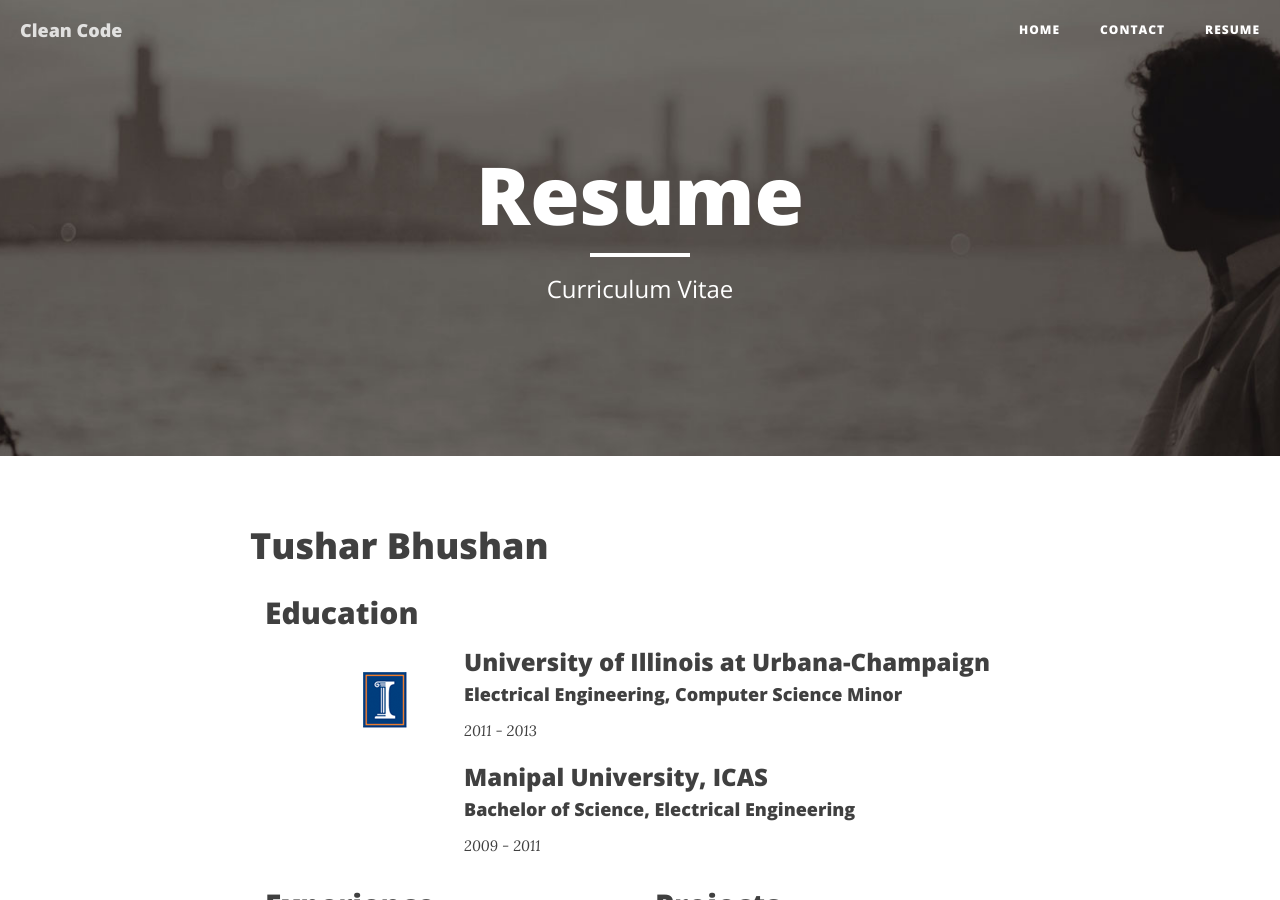
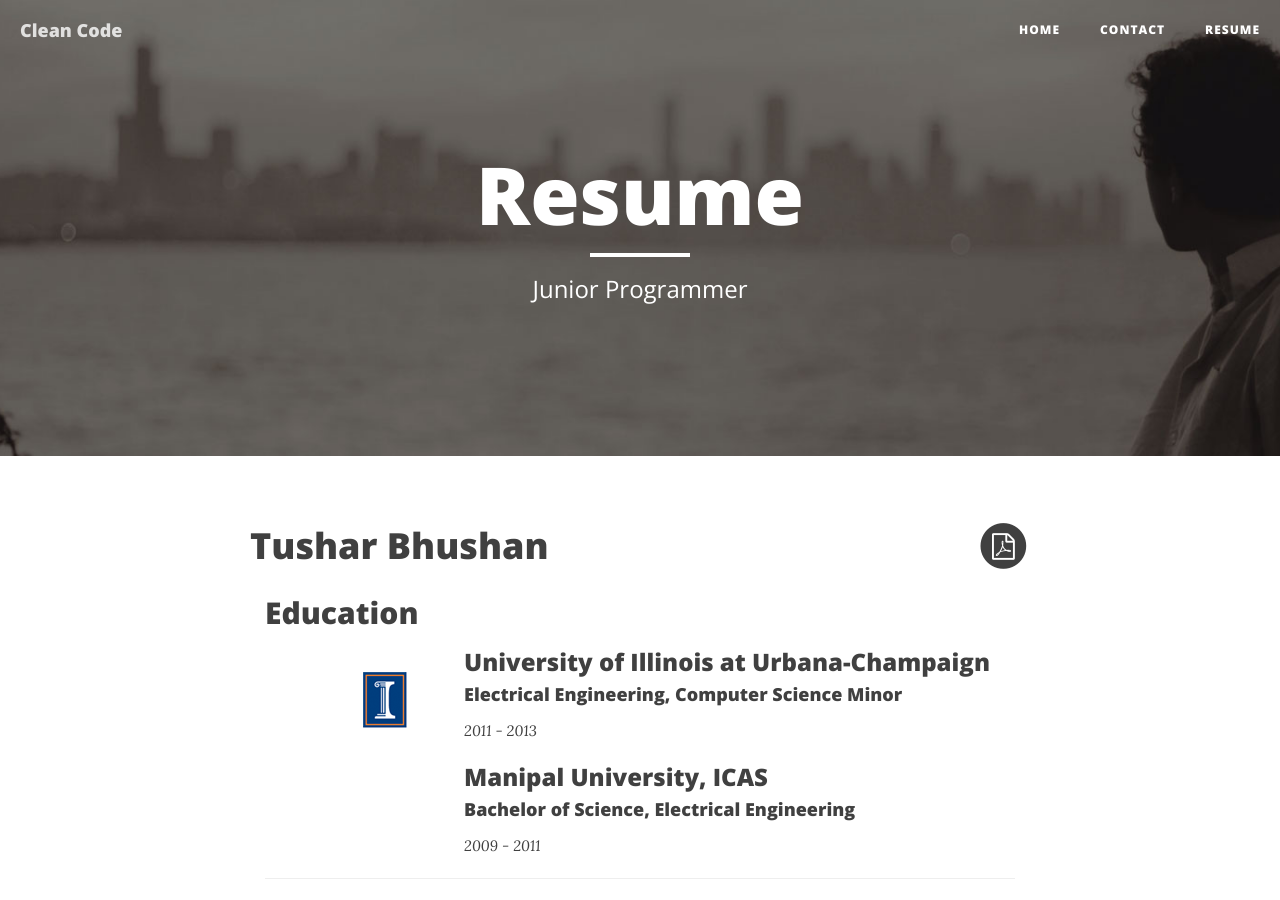
Before and after one commit to tushdante/tushdante.github.io, a Jekyll site: the page built from resume.html, in a window 1280 px wide and 900 px high. Built offline with Jekyll 4.4.1, drawn with Linux system fonts in a browser that asks for light colours; nearby versions of some CDN libraries.

Commit message:
adding link to resume pdf and page breaks

```diff
--- a/resume.html
+++ b/resume.html
@@ -1,7 +1,7 @@
 ---
 layout: page
 title: "Resume"
-description: "Curriculum Vitae"
+description: "Junior Programmer"
 header-img: "img/about-bg.jpg"
 ---
 <!-- resume.html -->
@@ -9,7 +9,16 @@ header-img: "img/about-bg.jpg"
 <!-- <article class="resume"> -->
 
   <div class="row">
-      <h1 class="name">{{ site.data.resume.firstName }} {{ site.data.resume.lastName }}</h1>
+      <a href="{{ site.baseurl }}/assets/Tushar Bhushan-Resume.pdf">
+        <span class="fa-stack fa-lg" style="float:right; margin-top:14px;">
+            <i class="fa fa-circle fa-stack-2x"></i>
+            <i class="fa fa-file-pdf-o fa-stack-1x fa-inverse"></i>
+        </span>
+      </a>
+      <h1 class="name">
+        {{ site.data.resume.firstName }} {{ site.data.resume.lastName }}
+      </h1>
+
   </div>
 
 <div class="row">
@@ -32,9 +41,8 @@ header-img: "img/about-bg.jpg"
             {% endfor %}
           </ul>
         </section>
-    </div>
 
-    <div class="col-md-6" >
+      <hr/>
       <section>
         <h2>Experience</h2>
         <ul style="list-style-type: none;">
@@ -48,8 +56,8 @@ header-img: "img/about-bg.jpg"
           {% endfor %}
         </ul>
       </section>
-    </div>
-    <div class="col-md-6">
+
+      <hr/>
       <section>
         <h2>Projects</h2>
         <ul style="list-style-type: none;">
```
Also changed, not shown: 5 other files.
